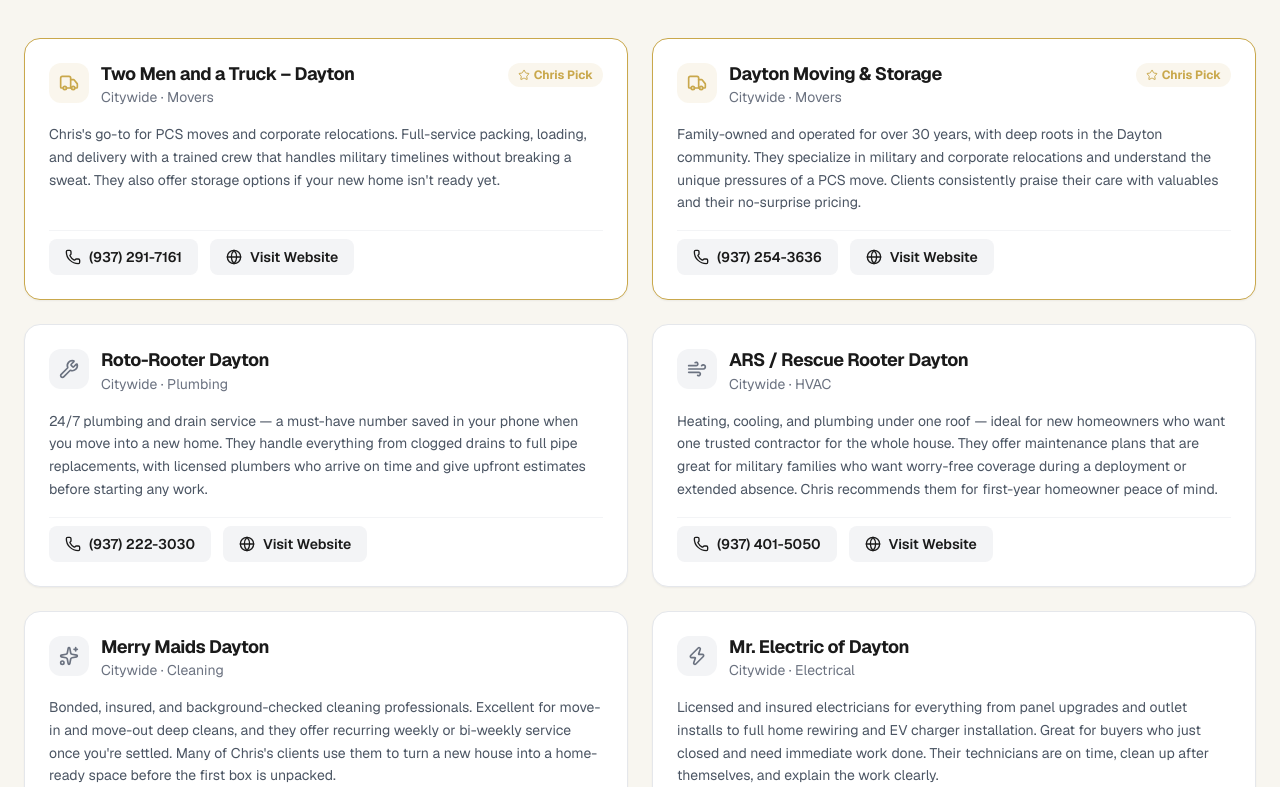
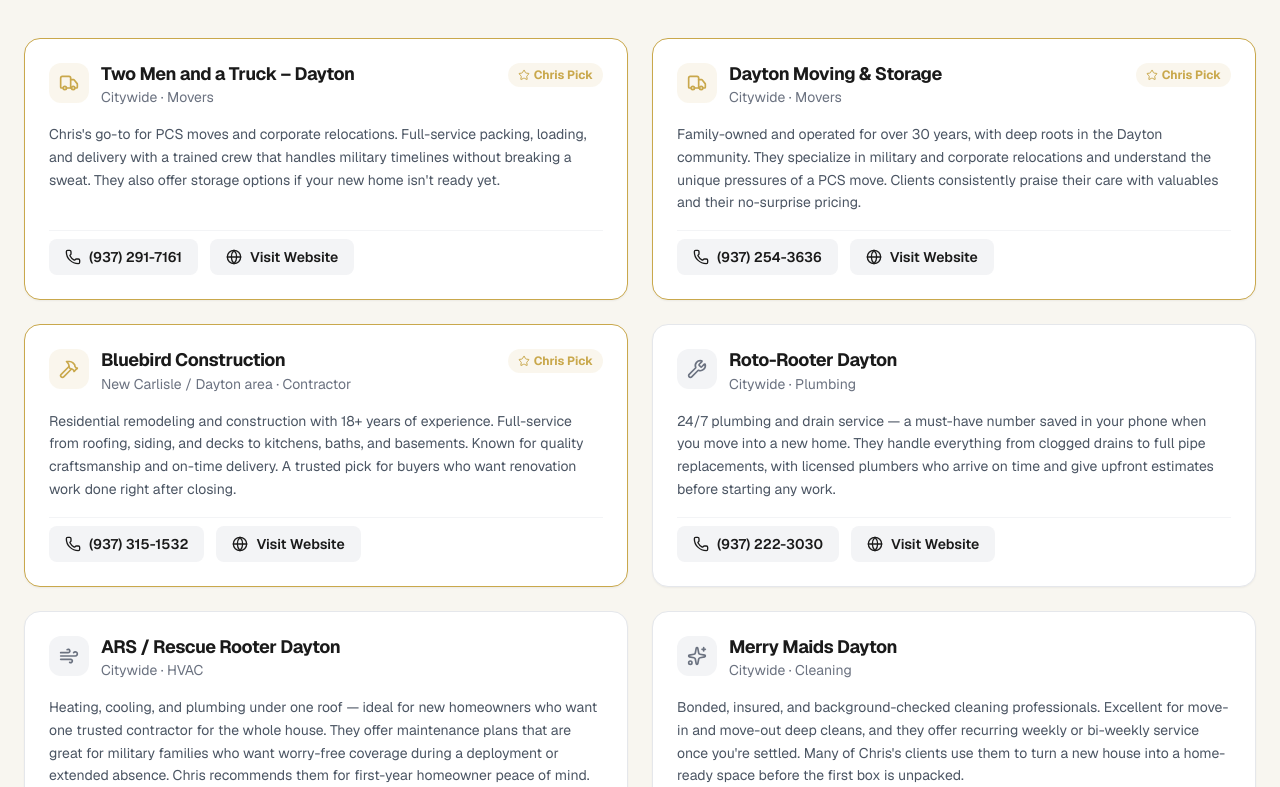
Before and after one commit to Cjohio/daytonrelo, a Next.js app: page /tools/local-services in a window 1280 px wide. Shown: the part 580-1367 px from the top of the page. Built offline with nearby package versions, Linux system fonts and the light colour scheme; no server answers.

Commit message:
feat: add Bluebird Construction to local services page with Contractor category

```diff
--- a/src/app/tools/local-services/page.tsx
+++ b/src/app/tools/local-services/page.tsx
@@ -1,7 +1,7 @@
 'use client';
 
 import { useState } from 'react';
-import { Phone, Globe, Star, Truck, Wrench, Wind, Sparkles, Zap, Shield } from 'lucide-react';
+import { Phone, Globe, Star, Truck, Wrench, Wind, Sparkles, Zap, Shield, Hammer } from 'lucide-react';
 
 interface Service {
   id: string;
@@ -20,6 +20,7 @@
   HVAC:       <Wind className="w-5 h-5" />,
   Cleaning:   <Sparkles className="w-5 h-5" />,
   Electrical: <Zap className="w-5 h-5" />,
+  Contractor: <Hammer className="w-5 h-5" />,
   Insurance:  <Shield className="w-5 h-5" />,
 };
 
@@ -44,6 +45,17 @@
     neighborhood: 'Citywide',
     description:
       'Family-owned and operated for over 30 years, with deep roots in the Dayton community. They specialize in military and corporate relocations and understand the unique pressures of a PCS move. Clients consistently praise their care with valuables and their no-surprise pricing.',
+    featured: true,
+  },
+  {
+    id: '7',
+    name: 'Bluebird Construction',
+    category: 'Contractor',
+    phone: '(937) 315-1532',
+    website: 'https://bluebirdohio.com',
+    neighborhood: 'New Carlisle / Dayton area',
+    description:
+      'Residential remodeling and construction with 18+ years of experience. Full-service from roofing, siding, and decks to kitchens, baths, and basements. Known for quality craftsmanship and on-time delivery. A trusted pick for buyers who want renovation work done right after closing.',
     featured: true,
   },
   {
@@ -92,7 +104,7 @@
   },
 ];
 
-const CATEGORIES = ['All', 'Movers', 'Plumbing', 'HVAC', 'Cleaning', 'Electrical'];
+const CATEGORIES = ['All', 'Movers', 'Contractor', 'Plumbing', 'HVAC', 'Cleaning', 'Electrical'];
 
 export default function LocalServicesPage() {
   const [activeCategory, setActiveCategory] = useState('All');
```
